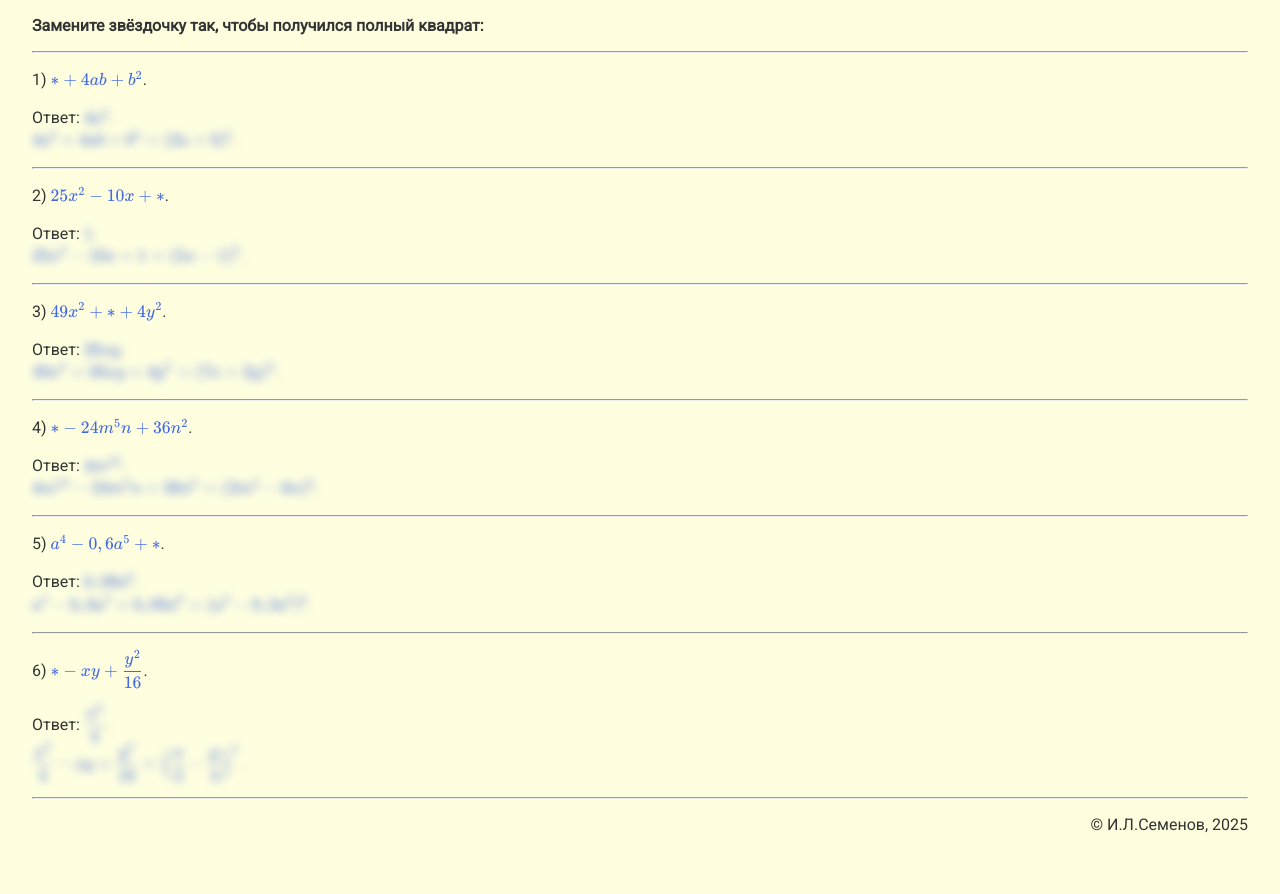
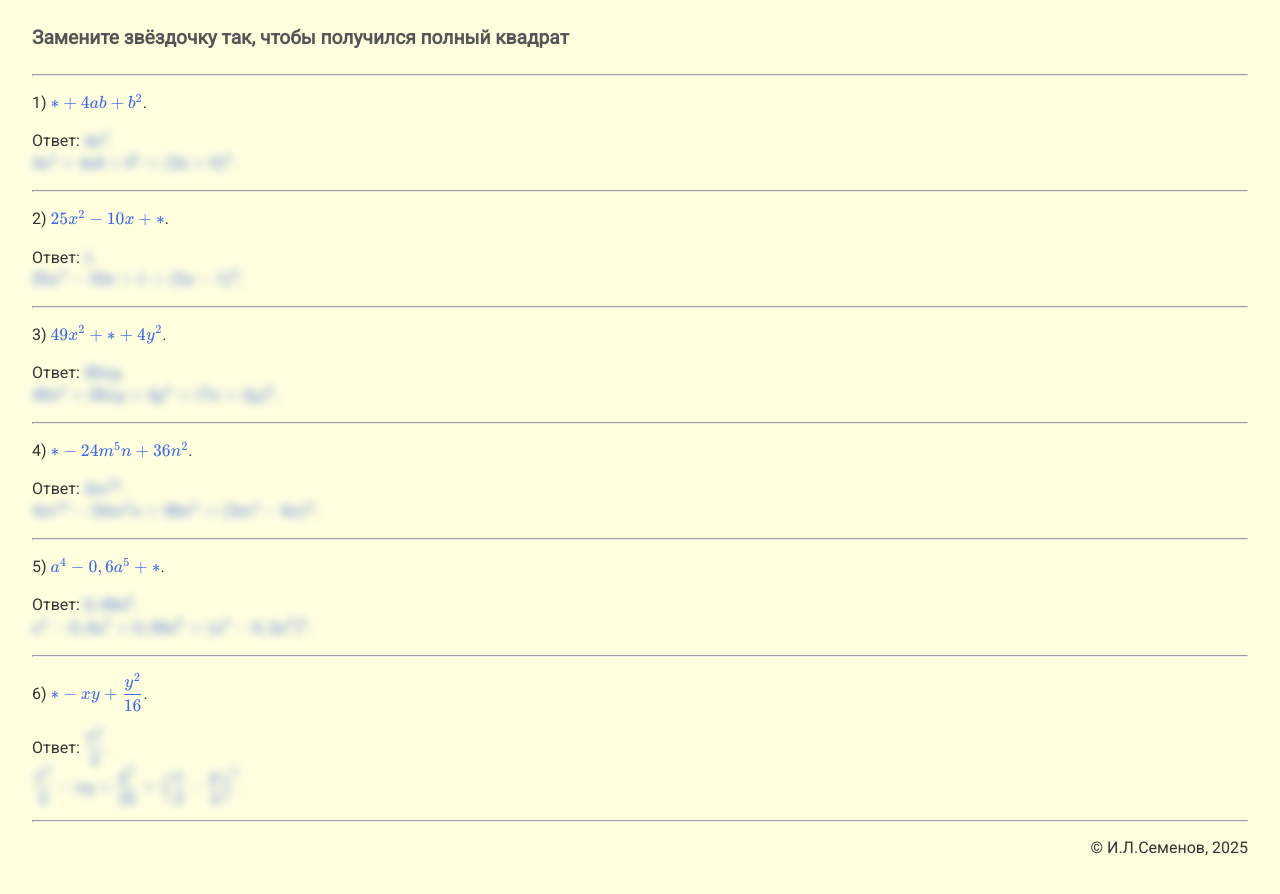
Before and after one commit to igorlsemenov/math, a Jekyll site: the page built from алгебра/7/ф-лы_сокр._умножения/1.md, in a window 1280 px wide. Shown: the top 894 px of the page. Built offline with Jekyll 4.4.1, drawn with Linux system fonts in a browser that asks for light colours.

Commit message:
Update 1.md

```diff
--- a/алгебра/7/ф-лы_сокр._умножения/1.md
+++ b/алгебра/7/ф-лы_сокр._умножения/1.md
@@ -3,7 +3,7 @@ layout: default
 title: Замените звёздочку
 ---
 
-**Замените звёздочку так, чтобы получился полный квадрат:**
+#### Замените звёздочку так, чтобы получился полный квадрат
 
 --- ---
 
```
